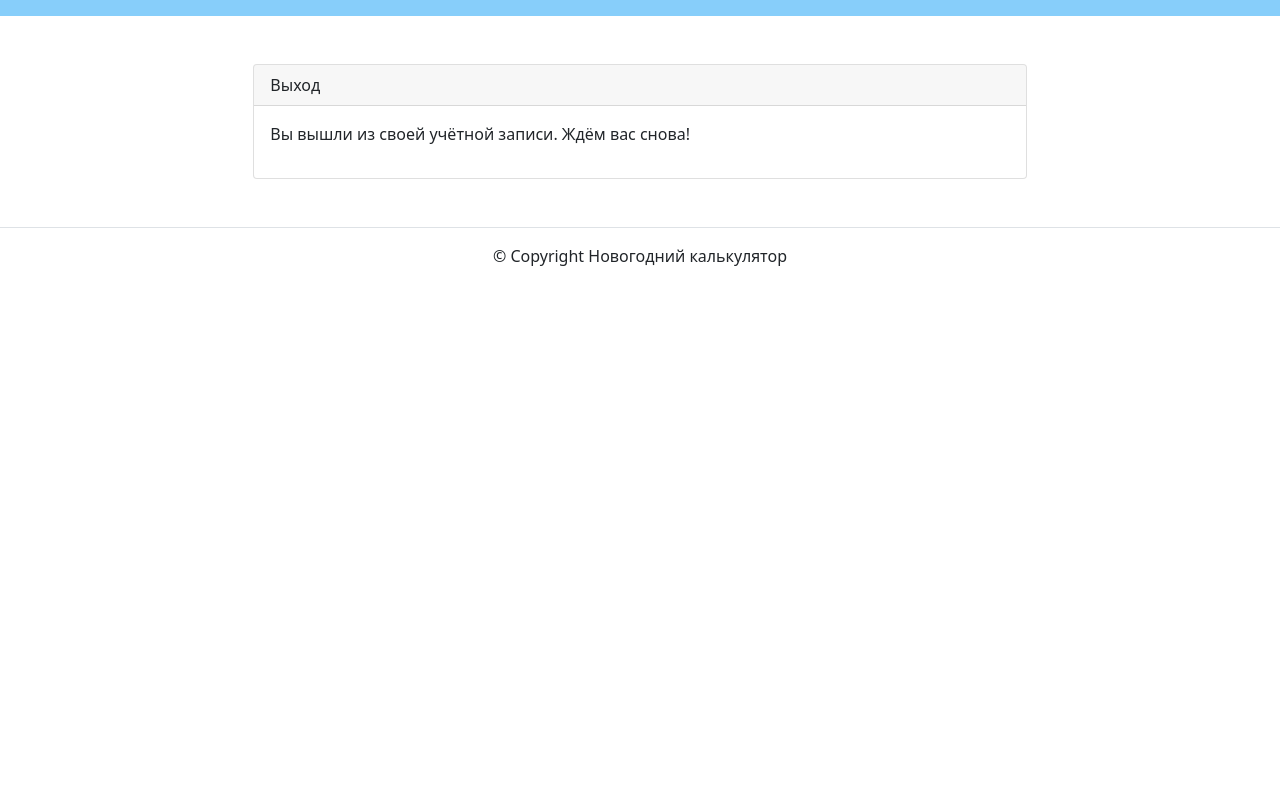
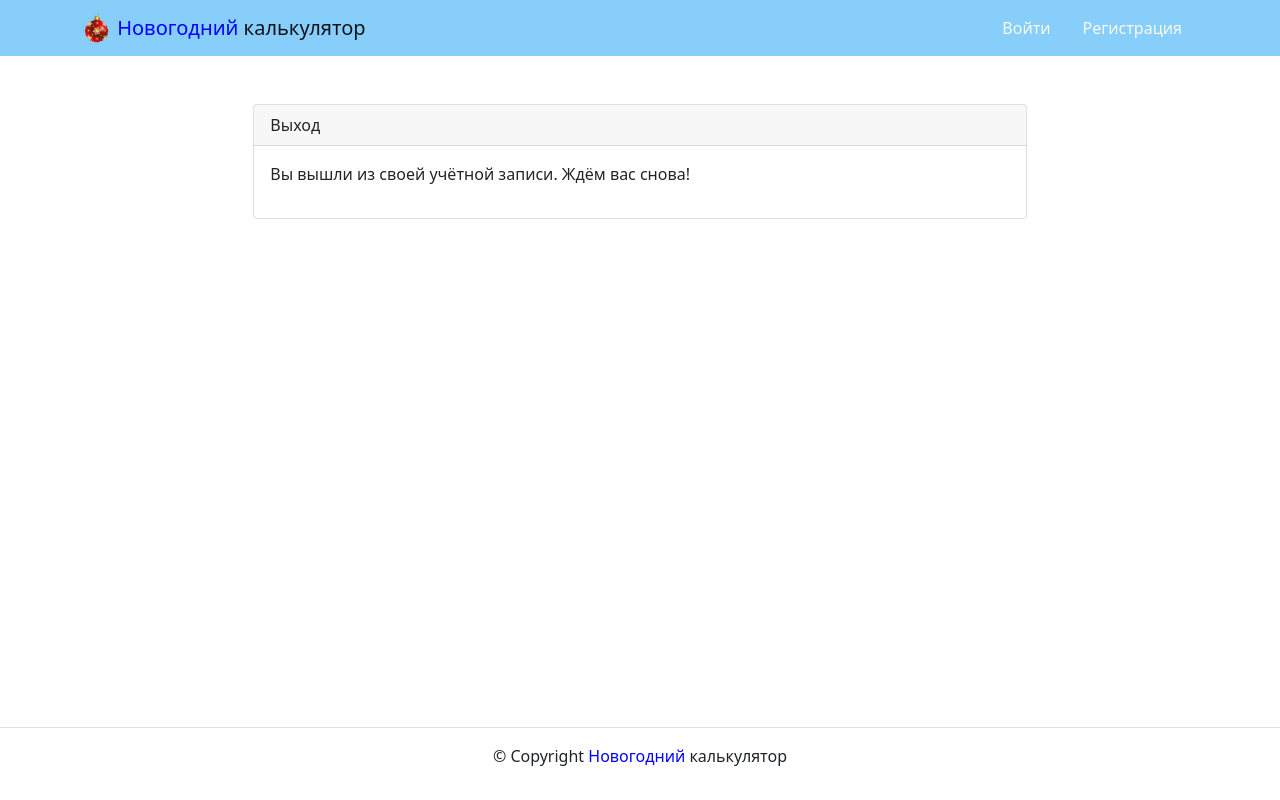
Before and after one commit to Duzer61/New-Year-Toys-Calculator-WoT-2024, a Django app: page /auth/logout/ in a window 1280 px wide. Run offline with Django 4.2, Linux system fonts and the light colour scheme; some libraries are stand-ins or nearby versions.

Commit message:
Подредактировал header & footer, добавил иконку

```diff
--- a/calculator/templates/includes/footer.html
+++ b/calculator/templates/includes/footer.html
@@ -1,3 +1,3 @@
-<footer class="border-top text-center py-3">
-  <p>© Copyright Новогодний калькулятор</p>
+<footer class="border-top text-center py-3 fixed-bottom">
+  <p>© Copyright <span style="color:blue">Новогодний</span> калькулятор</p>
 </footer>
--- a/calculator/templates/includes/header.html
+++ b/calculator/templates/includes/header.html
@@ -3,8 +3,38 @@
 <header>
   <nav class="navbar navbar-light" style="background-color: lightskyblue">
     <div class="container">
+      <a class="navbar-brand" href="{% url 'calc:index' %}">
+        <img src="{% static 'img/red_ball.png' %}" width="30" height="30" class="d-inline-block align-top" alt="">
+        <span style="color:blue">Новогодний</span> калькулятор
+      </a>
       <ul class="nav nav-pills">
-
+        {% if request.user.is_authenticated %}
+        <li class="nav-item">
+          <a class="nav-link link-light
+            {% if view_name == 'users:logout' %}active{% endif %}"
+            href="{% url 'users:logout' %}">
+            Выйти
+          </a>
+        </li>
+        <li style="line-height: 2.5;">
+          Пользователь: {{ user.username }}
+        </li>
+        {% else %}
+        <li class="nav-item">
+          <a class="nav-link link-light
+            {% if view_name == 'users:login' %}active{% endif %}"
+            href="{% url 'users:login' %}">
+            Войти
+          </a>
+        </li>
+        <li class="nav-item">
+          <a class="nav-link link-light
+            {% if view_name == 'users:signup' %}active{% endif %}"
+            href="{% url 'users:signup' %}">
+            Регистрация
+          </a>
+        </li>
+        {% endif %}
       </ul>
     </div>
   </nav>
```
Also changed, not shown: calculator/templates/calc/index.html (+14 -8 lines), calculator/static/img/red_ball.png (added).
